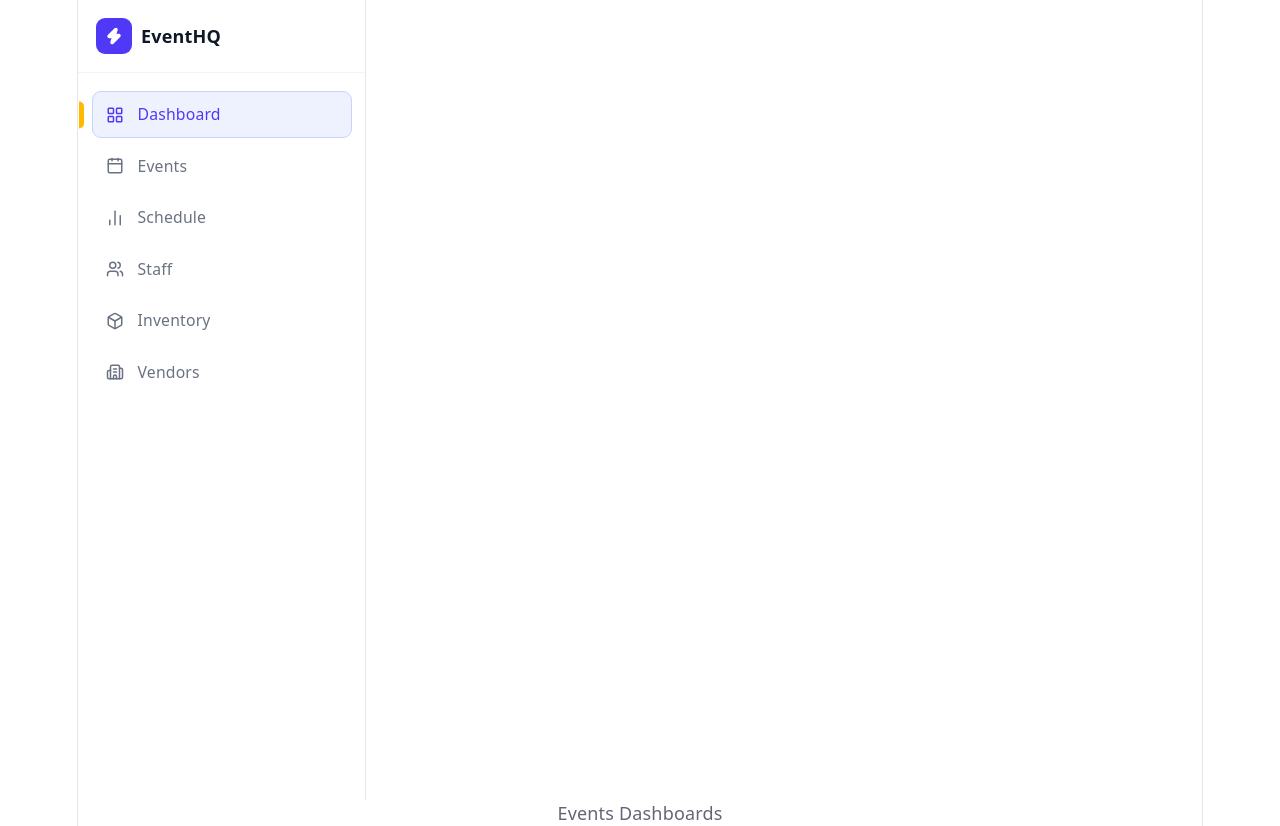
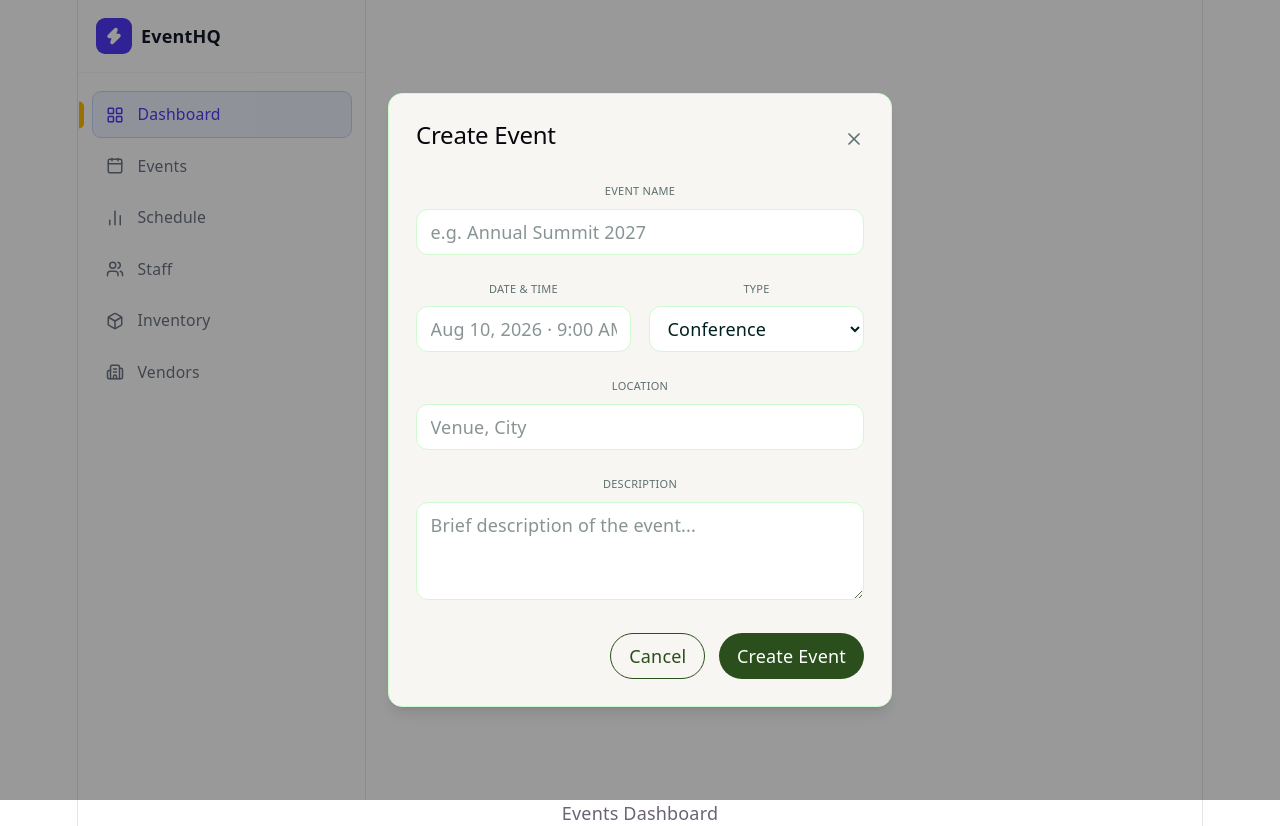
Before and after one commit to Git-Gud-LSPP/Event_management, a React (Vite) app in the folder frontend/: page / in a window 1280 px wide. Built offline with nearby package versions, Linux system fonts and the light colour scheme.

Commit message:
Add Create Event Modal

```diff
--- /dev/null
+++ b/frontend/src/features/events/CreateEventModal.tsx
@@ -0,0 +1,130 @@
+import { useState } from "react";
+import { X } from "lucide-react";
+
+interface CreateEventModalProps {
+  isOpen: boolean;
+  onClose: () => void;
+}
+
+const CreateEventModal = ({ isOpen, onClose }: CreateEventModalProps) => {
+  const [name, setName] = useState("");
+  const [dateTime, setDateTime] = useState("");
+  const [type, setType] = useState("Conference");
+  const [location, setLocation] = useState("");
+  const [description, setDescription] = useState("");
+
+  if (!isOpen) return null;
+
+  const handleSubmit = () => {
+    // Backend integration comes later — just logging for now
+    console.log({ name, dateTime, type, location, description });
+    onClose();
+  };
+
+  return (
+    <div className="fixed inset-0 bg-black/40 flex items-center justify-center z-50">
+      <div className="bg-[#f7f6f2] rounded-[14px] shadow-lg w-full max-w-md p-6 border border-[#cdface]">
+        <div className="flex items-center justify-between mb-4">
+          <h2 className="text-[22px] font-medium text-[#001f1f]">
+            Create Event
+          </h2>
+          <button
+            onClick={onClose}
+            className="text-[#5c7070] hover:text-[#001f1f]"
+          >
+            <X size={20} />
+          </button>
+        </div>
+
+        <div className="space-y-4">
+          <div>
+            <label className="text-[11px] font-medium text-[#5c7070] uppercase tracking-wide">
+              Event Name
+            </label>
+            <input
+              type="text"
+              value={name}
+              onChange={(e) => setName(e.target.value)}
+              placeholder="e.g. Annual Summit 2027"
+              className="mt-1 w-full bg-white border border-[#cdface] rounded-[12px] px-3 py-2 text-[#001f1f] placeholder:text-[#889494] focus:outline-none focus:ring-2 focus:ring-[#2a4e1c]"
+            />
+          </div>
+
+          <div className="grid grid-cols-2 gap-4">
+            <div>
+              <label className="text-[11px] font-medium text-[#5c7070] uppercase tracking-wide">
+                Date & Time
+              </label>
+              <input
+                type="text"
+                value={dateTime}
+                onChange={(e) => setDateTime(e.target.value)}
+                placeholder="Aug 10, 2026 · 9:00 AM"
+                className="mt-1 w-full bg-white border border-[#cdface] rounded-[12px] px-3 py-2 text-[#001f1f] placeholder:text-[#889494] focus:outline-none focus:ring-2 focus:ring-[#2a4e1c]"
+              />
+            </div>
+            <div>
+              <label className="text-[11px] font-medium text-[#5c7070] uppercase tracking-wide">
+                Type
+              </label>
+              <select
+                value={type}
+                onChange={(e) => setType(e.target.value)}
+                className="mt-1 w-full bg-white border border-[#cdface] rounded-[12px] px-3 py-2 text-[#001f1f] focus:outline-none focus:ring-2 focus:ring-[#2a4e1c]"
+              >
+                <option>Conference</option>
+                <option>Festival</option>
+                <option>Corporate</option>
+                <option>Exhibition</option>
+                <option>Workshop</option>
+              </select>
+            </div>
+          </div>
+
+          <div>
+            <label className="text-[11px] font-medium text-[#5c7070] uppercase tracking-wide">
+              Location
+            </label>
+            <input
+              type="text"
+              value={location}
+              onChange={(e) => setLocation(e.target.value)}
+              placeholder="Venue, City"
+              className="mt-1 w-full bg-white border border-[#cdface] rounded-[12px] px-3 py-2 text-[#001f1f] placeholder:text-[#889494] focus:outline-none focus:ring-2 focus:ring-[#2a4e1c]"
+            />
+          </div>
+
+          <div>
+            <label className="text-[11px] font-medium text-[#5c7070] uppercase tracking-wide">
+              Description
+            </label>
+            <textarea
+              value={description}
+              onChange={(e) => setDescription(e.target.value)}
+              placeholder="Brief description of the event..."
+              rows={3}
+              className="mt-1 w-full bg-white border border-[#cdface] rounded-[12px] px-3 py-2 text-[#001f1f] placeholder:text-[#889494] focus:outline-none focus:ring-2 focus:ring-[#2a4e1c]"
+            />
+          </div>
+        </div>
+
+        <div className="flex justify-end gap-3 mt-6">
+          <button
+            onClick={onClose}
+            className="px-4 py-2 rounded-[29px] border border-[#2a4e1c] text-[#2a4e1c] hover:bg-[#eff5ce]"
+          >
+            Cancel
+          </button>
+          <button
+            onClick={handleSubmit}
+            className="px-4 py-2 rounded-[29px] bg-[#2a4e1c] text-white hover:bg-[#001f1f]"
+          >
+            Create Event
+          </button>
+        </div>
+      </div>
+    </div>
+  );
+};
+
+export default CreateEventModal;
--- a/frontend/src/features/events/EventsDashboard.tsx
+++ b/frontend/src/features/events/EventsDashboard.tsx
@@ -1,9 +1,29 @@
+// const EventsDashboard = () => {
+//     return (
+//         <div>
+//             Events Dashboards
+//         </div>
+//     );
+// }
+
+// export default EventsDashboard;
+
+import { useState } from "react";
+import CreateEventModal from "./CreateEventModal";
+
 const EventsDashboard = () => {
-    return (
-        <div>
-            Events Dashboards
-        </div>
-    );
-}
+  // TEMP: testing modal styling, will remove before opening PR
+  const [isModalOpen, setIsModalOpen] = useState(true);
+
+  return (
+    <div>
+      Events Dashboard
+      <CreateEventModal
+        isOpen={isModalOpen}
+        onClose={() => setIsModalOpen(false)}
+      />
+    </div>
+  );
+};
 
 export default EventsDashboard;
```
